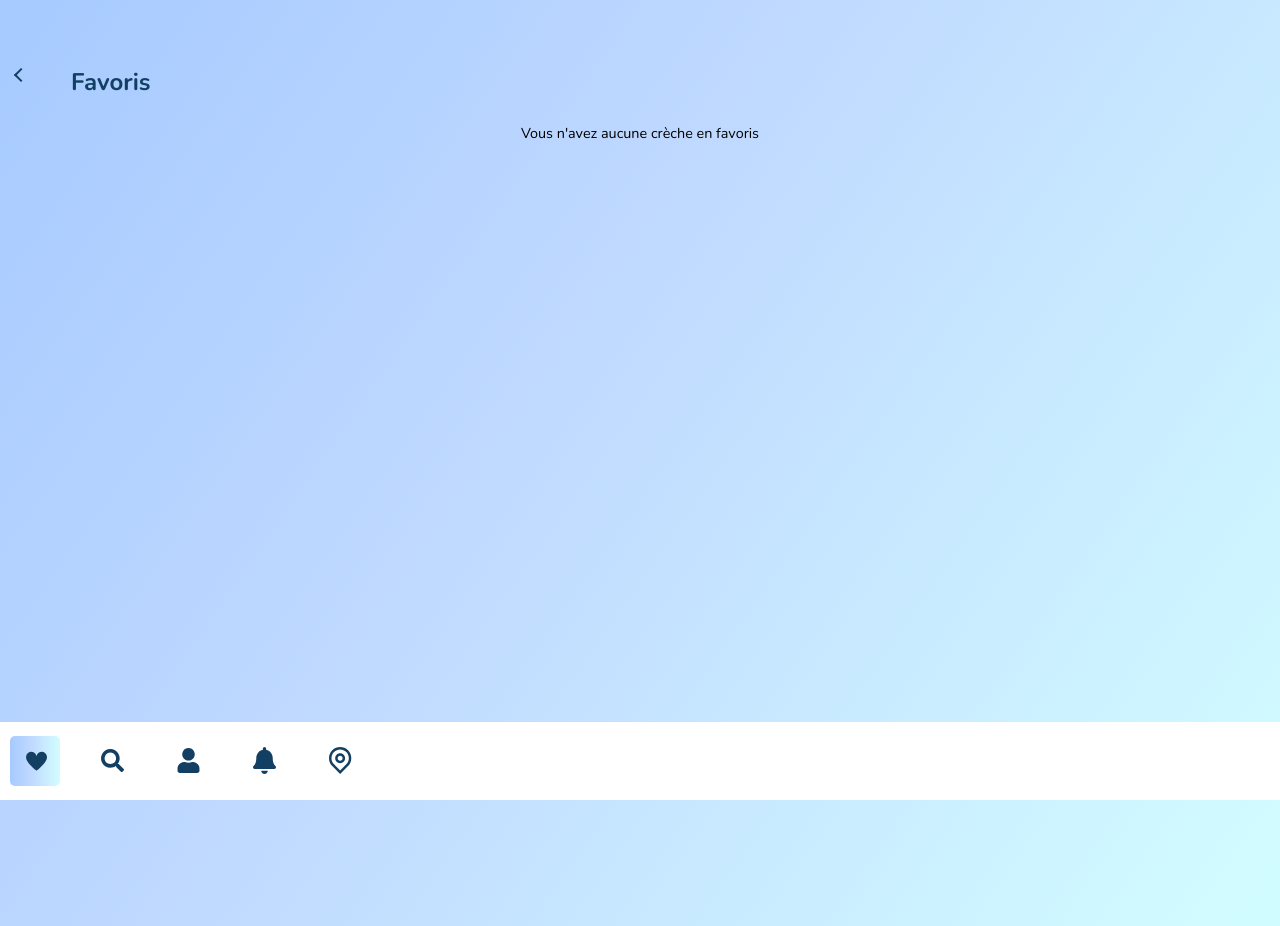
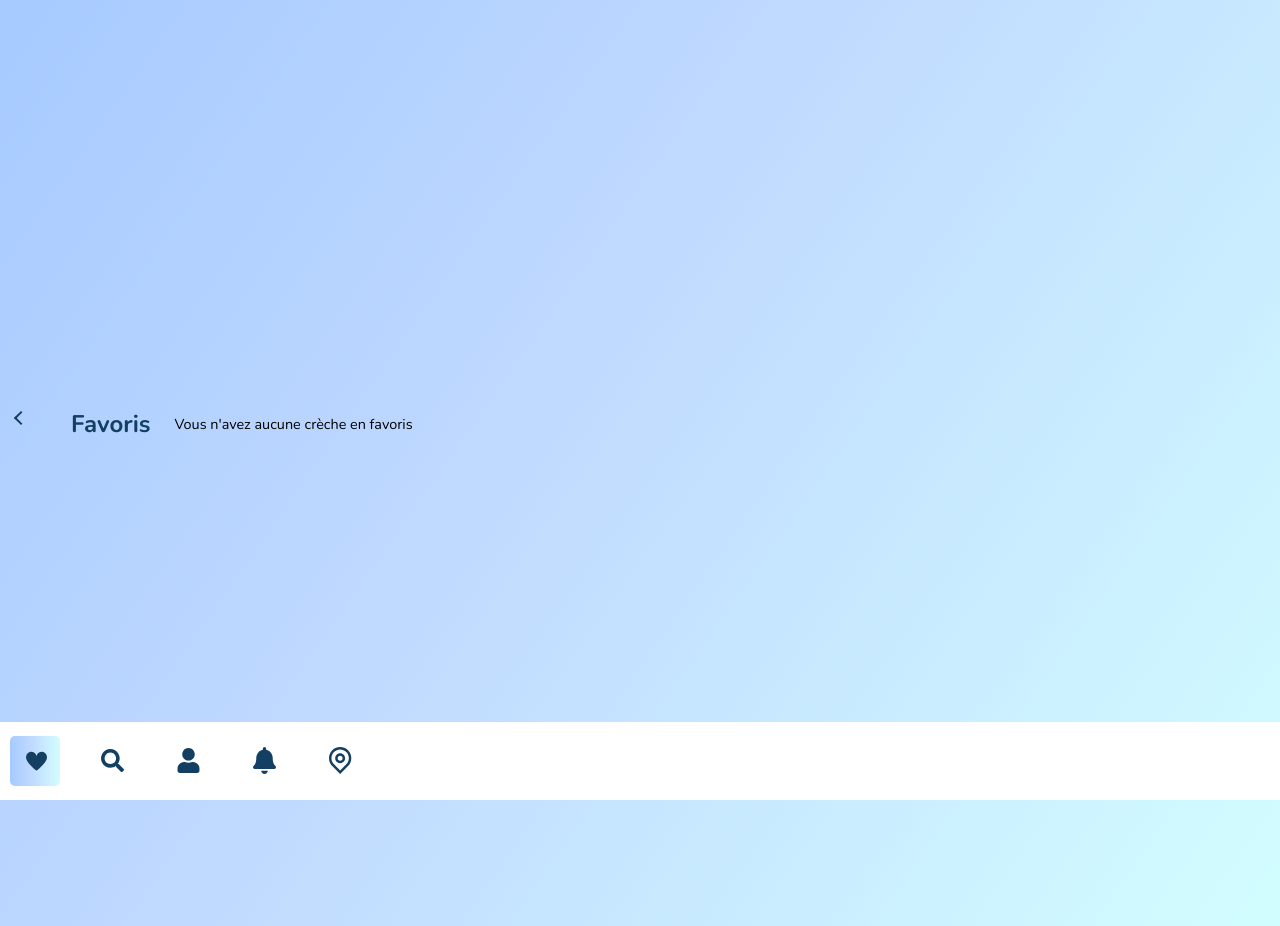
Before and after one commit to naiiipan44/Les-Petits-Nids, a React (Vite) app in the folder client/: page /favorites in a window 1280 px wide. Built offline with nearby package versions, Linux system fonts and the light colour scheme; a web font is replaced by a local one.

Commit message:
search page flex direction changed

```diff
--- a/client/src/pages/SearchPage.css
+++ b/client/src/pages/SearchPage.css
@@ -55,3 +55,15 @@
   display: inherit;
   justify-content: center;
 }
+
+/* @media screen and (min-width: 381px) and (max-width: 1024px) {
+} */
+
+@media screen and (min-width: 1025px) {
+  .main-search-page {
+    display: flex;
+    flex-direction: row;
+    margin: 5% 0 5% 0;
+    gap: 24px;
+  }
+}
```
Also changed, not shown: client/src/components/Header.tsx (added).
